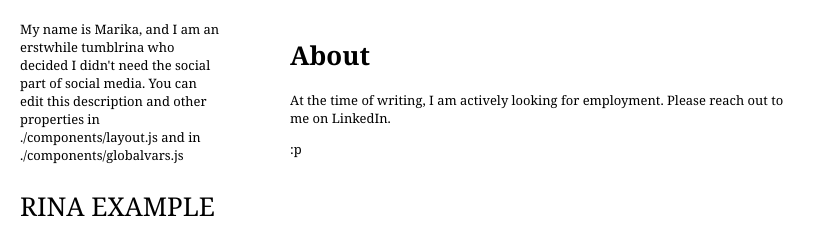
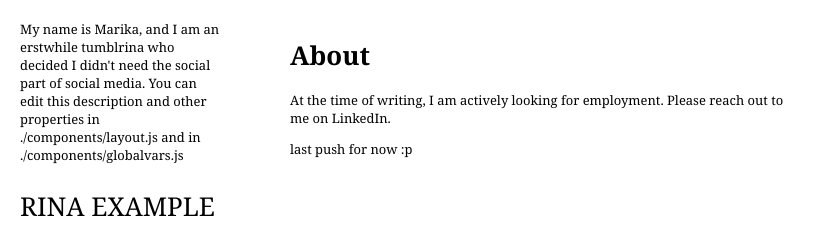
Before and after one commit to marikamcc/rina-public, a Next.js app: page /about in a window 1280 px wide. Shown: the top 230 px of the page, without its empty margins (0-826 px from the left). Built offline with nearby package versions, Linux system fonts and the light colour scheme.

Commit message:
last push for now

```diff
--- a/pages/about.js
+++ b/pages/about.js
@@ -18,7 +18,7 @@ export default function About() {
 
             <p>At the time of writing, I am actively looking for employment.  Please reach out to me on LinkedIn.</p>
 
-            <p>:p</p>
+            <p>last push for now :p</p>
 
         </Layout>
     )
```
